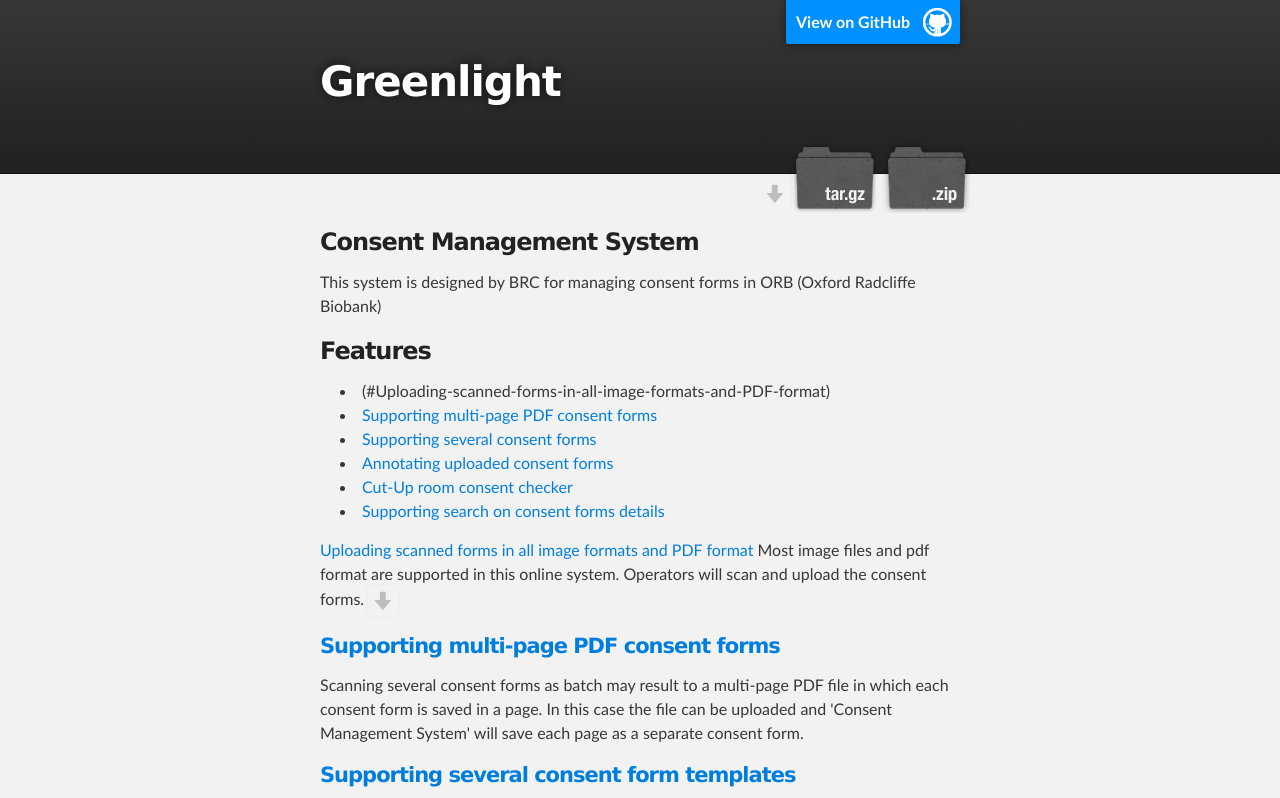
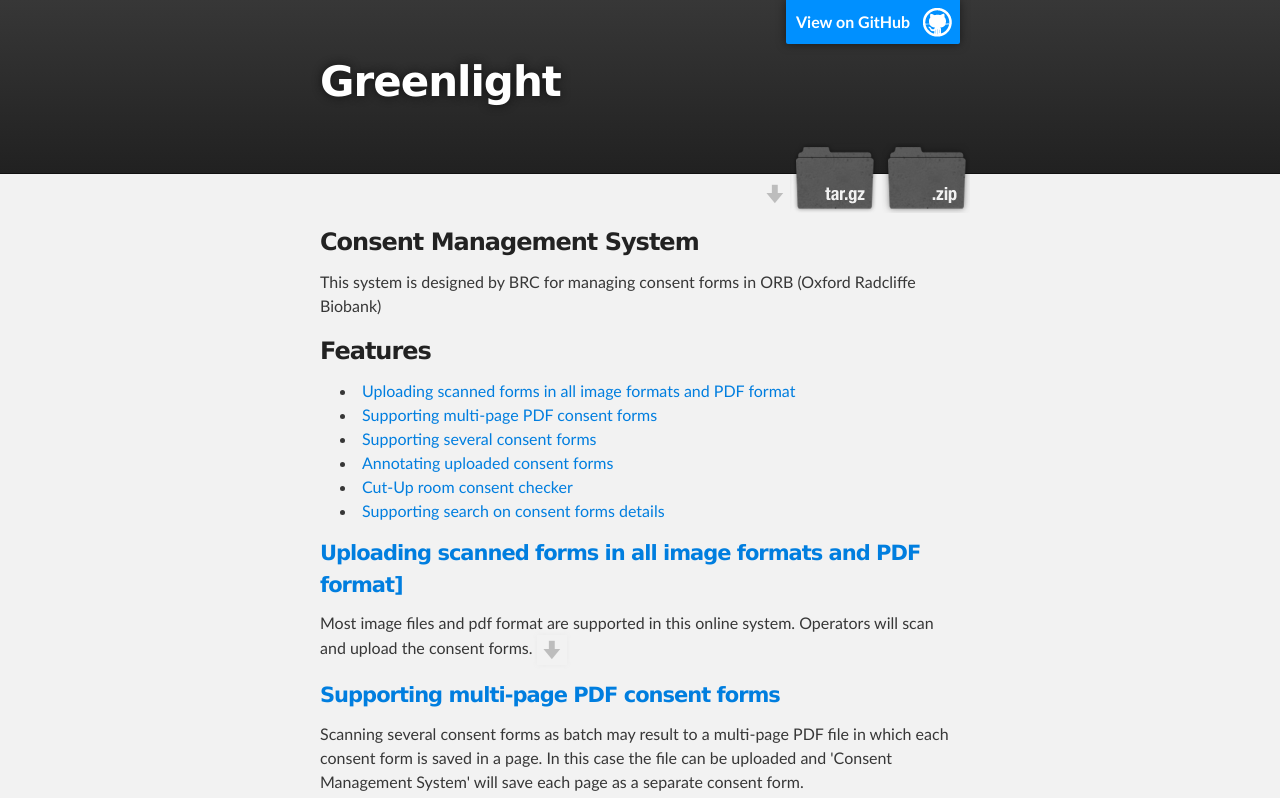
Before and after one commit to SoheilSaif/greenlight.github.io, a plain HTML site: page index.html in a window 1280 px wide. Shown: the top 798 px of the page. Drawn offline with Linux system fonts and the light colour scheme.

```diff
--- a/index.html
+++ b/index.html
@@ -40,15 +40,18 @@
 <a name="features" class="anchor" href="#features"><span class="octicon octicon-link"></span></a>Features</h3>
 
 <ul>
-<li>(#Uploading-scanned-forms-in-all-image-formats-and-PDF-format)</li>
+<li><a href="#upload">Uploading scanned forms in all image formats and PDF format</a></li>
 <li><a href="#multipagePDF">Supporting multi-page PDF consent forms</a></li>
 <li><a href="#severalforms">Supporting several consent forms</a></li>
 <li><a href="#annotate">Annotating uploaded consent forms</a></li>
 <li>
 <a href="#cutup">Cut-Up room consent checker</a> </li>
 <li><a href="#search">Supporting search on consent forms details</a></li>
-</ul><p><a href="#Uploading-scanned-forms-in-all-image-formats-and-PDF-format">Uploading scanned forms in all image formats and PDF format</a>
-Most image files and pdf format are supported in this online system. Operators will scan and upload the consent forms.
+</ul><h4>
+<a name="uploading-scanned-forms-in-all-image-formats-and-pdf-format" class="anchor" href="#uploading-scanned-forms-in-all-image-formats-and-pdf-format"><span class="octicon octicon-link"></span></a><a name="upload">Uploading scanned forms in all image formats and PDF format]</a>
+</h4>
+
+<p>Most image files and pdf format are supported in this online system. Operators will scan and upload the consent forms.
 <img src="https://raw.githubusercontent.com/SoheilSaif/greenlight.github.io/gh-pages/images/icon_download.png" alt="Alt text"></p>
 
 <h4>
```
Also changed, not shown: params.json (+1 -1 lines).
